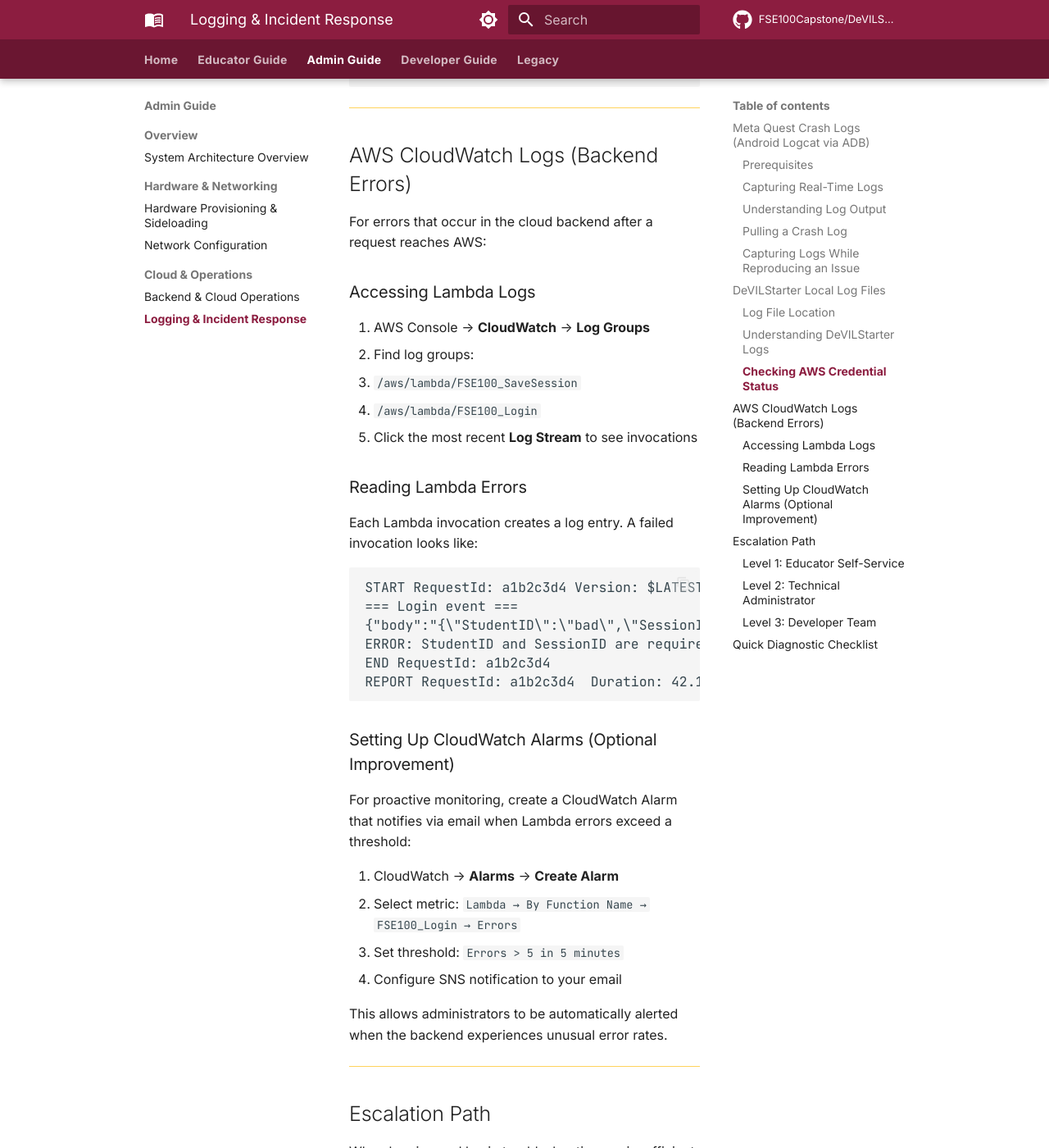
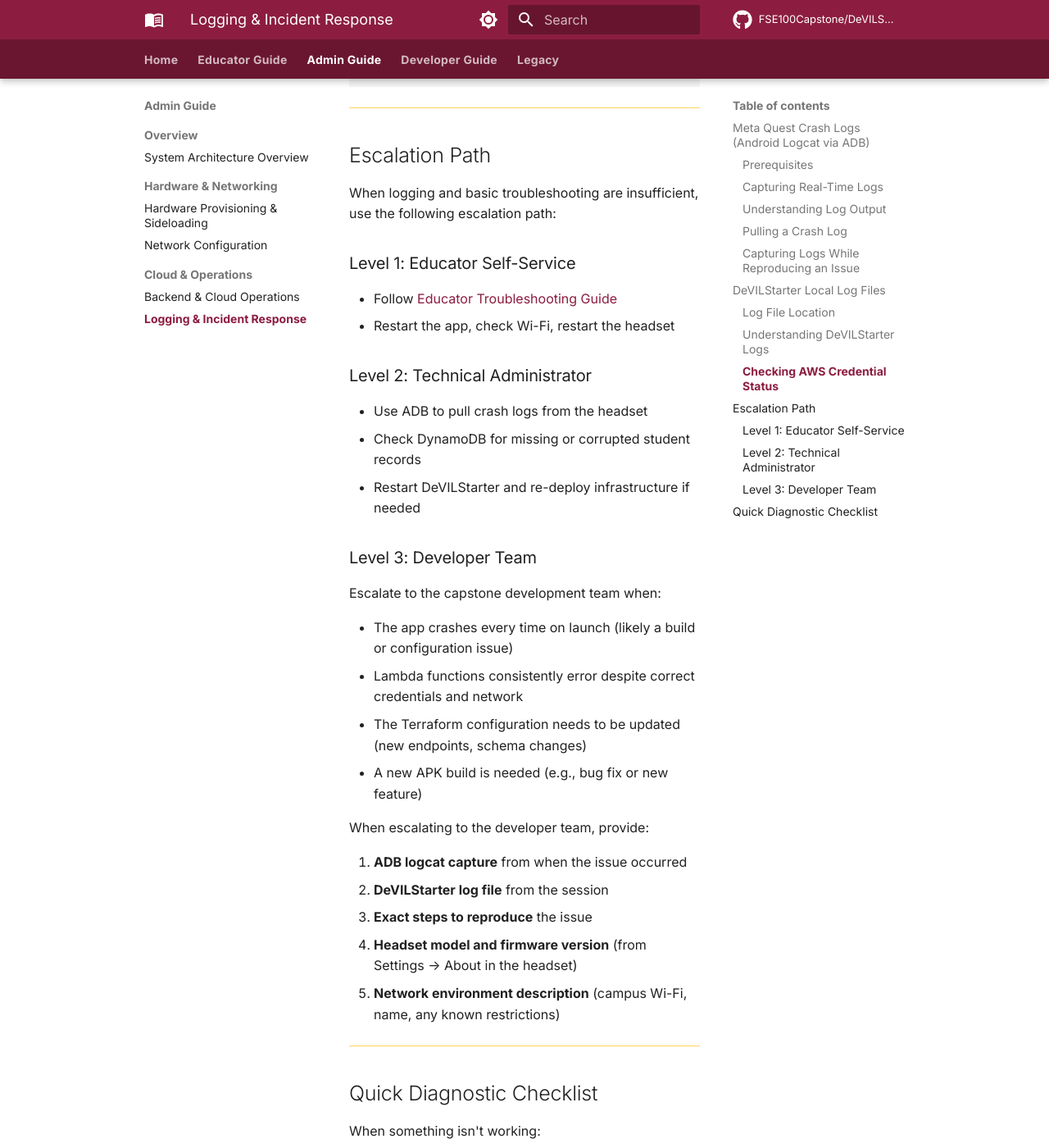
Before and after one commit to FSE100Capstone/DeVILSona-docs, an MkDocs documentation site: the page built from docs/admin-guide/logging-incident-response.md, in a window 1280 px wide and 1400 px high, scrolled down 5919 px. Shown: the whole window at 82% size. Built offline with MkDocs 1.6.1 and Material for MkDocs 9.7.7, drawn with Linux system fonts in a browser that asks for light colours; comment, search, counter and statistics services are not loaded; some of the changed text lies outside the part shown.

Commit message:
Remove hallucinated references to CloudWatch

````diff
--- a/docs/admin-guide/logging-incident-response.md
+++ b/docs/admin-guide/logging-incident-response.md
@@ -176,43 +176,6 @@
 
 ---
 
-## AWS CloudWatch Logs (Backend Errors)
-
-For errors that occur in the cloud backend after a request reaches AWS:
-
-### Accessing Lambda Logs
-
-1. AWS Console → **CloudWatch** → **Log Groups**
-2. Find log groups:
-   - `/aws/lambda/FSE100_SaveSession`
-   - `/aws/lambda/FSE100_Login`
-3. Click the most recent **Log Stream** to see invocations
-
-### Reading Lambda Errors
-
-Each Lambda invocation creates a log entry. A failed invocation looks like:
-```
-START RequestId: a1b2c3d4 Version: $LATEST
-=== Login event ===
-{"body":"{\"StudentID\":\"bad\",\"SessionID\":\"0001\"}"}
-ERROR: StudentID and SessionID are required (or wrong types)
-END RequestId: a1b2c3d4
-REPORT RequestId: a1b2c3d4  Duration: 42.1 ms  Billed Duration: 43 ms
-```
-
-### Setting Up CloudWatch Alarms (Optional Improvement)
-
-For proactive monitoring, create a CloudWatch Alarm that notifies via email when Lambda errors exceed a threshold:
-
-1. CloudWatch → **Alarms** → **Create Alarm**
-2. Select metric: `Lambda → By Function Name → FSE100_Login → Errors`
-3. Set threshold: `Errors > 5 in 5 minutes`
-4. Configure SNS notification to your email
-
-This allows administrators to be automatically alerted when the backend experiences unusual error rates.
-
----
-
 ## Escalation Path
 
 When logging and basic troubleshooting are insufficient, use the following escalation path:
@@ -222,7 +185,6 @@
 - Restart the app, check Wi-Fi, restart the headset
 
 ### Level 2: Technical Administrator
-- Access CloudWatch logs to identify Lambda errors
 - Use ADB to pull crash logs from the headset
 - Check DynamoDB for missing or corrupted student records
 - Restart DeVILStarter and re-deploy infrastructure if needed
@@ -239,10 +201,9 @@
 
 1. **ADB logcat capture** from when the issue occurred
 2. **DeVILStarter log file** from the session
-3. **CloudWatch log stream link** or exported logs
-4. **Exact steps to reproduce** the issue
-5. **Headset model and firmware version** (from Settings → About in the headset)
-6. **Network environment description** (campus Wi-Fi, name, any known restrictions)
+3. **Exact steps to reproduce** the issue
+4. **Headset model and firmware version** (from Settings → About in the headset)
+5. **Network environment description** (campus Wi-Fi, name, any known restrictions)
 
 ---
 
@@ -261,8 +222,6 @@
    [ ] Is WebSocket traffic allowed? (test with wscat from same SSID laptop)
 
 3. BACKEND CHECK:
-   [ ] CloudWatch logs showing recent invocations? (or is API not being reached?)
-   [ ] Lambda errors in CloudWatch?
    [ ] DynamoDB table accessible (check from AWS Console)?
 
 4. CLIENT CHECK:
````
Also changed, not shown: docs/admin-guide/backend-cloud.md (+1 -29 lines), docs/admin-guide/hardware-provisioning.md (+0 -1 lines), docs/admin-guide/system-architecture.md (+0 -1 lines), docs/developer-guide/infrastructure-cloud.md (+1 -4 lines), docs/legacy/aws-terraform.md (+2 -2 lines).
